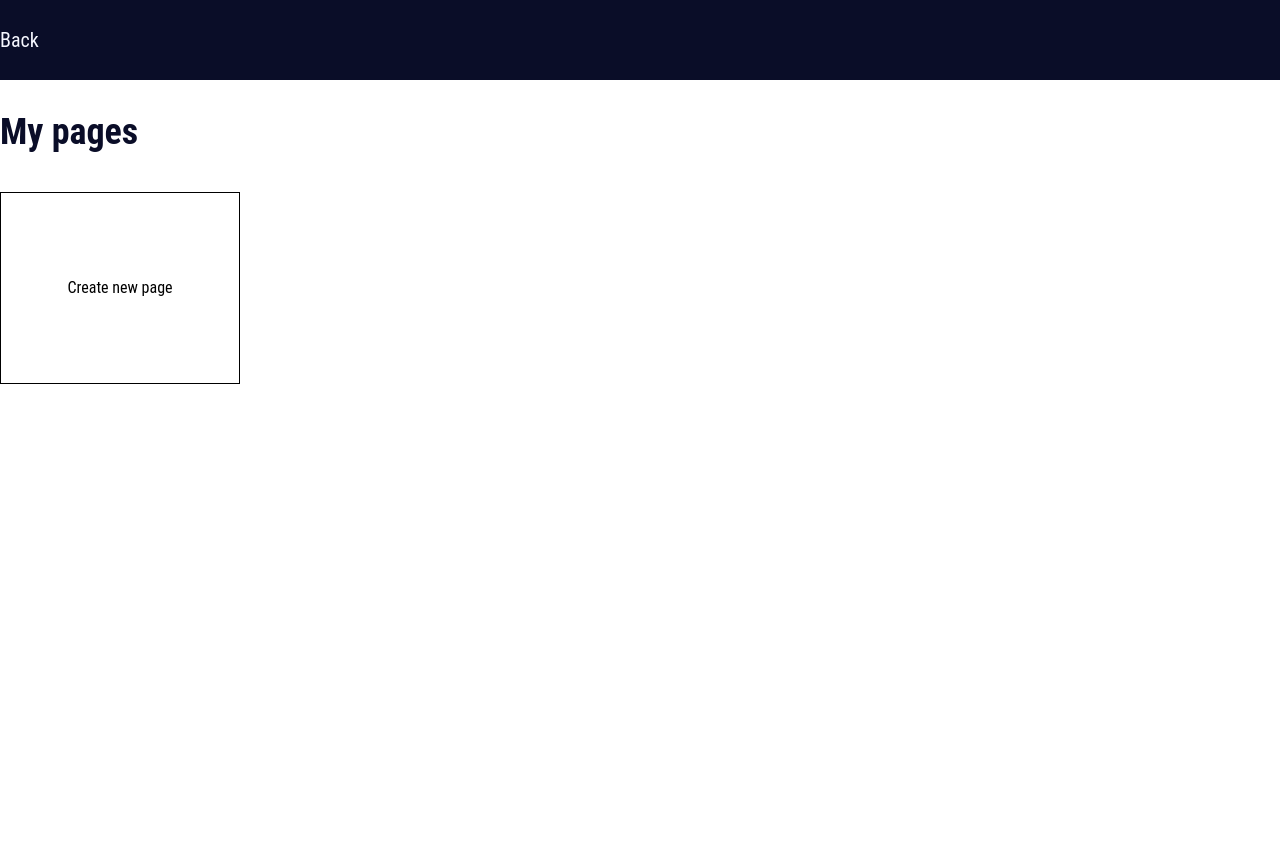
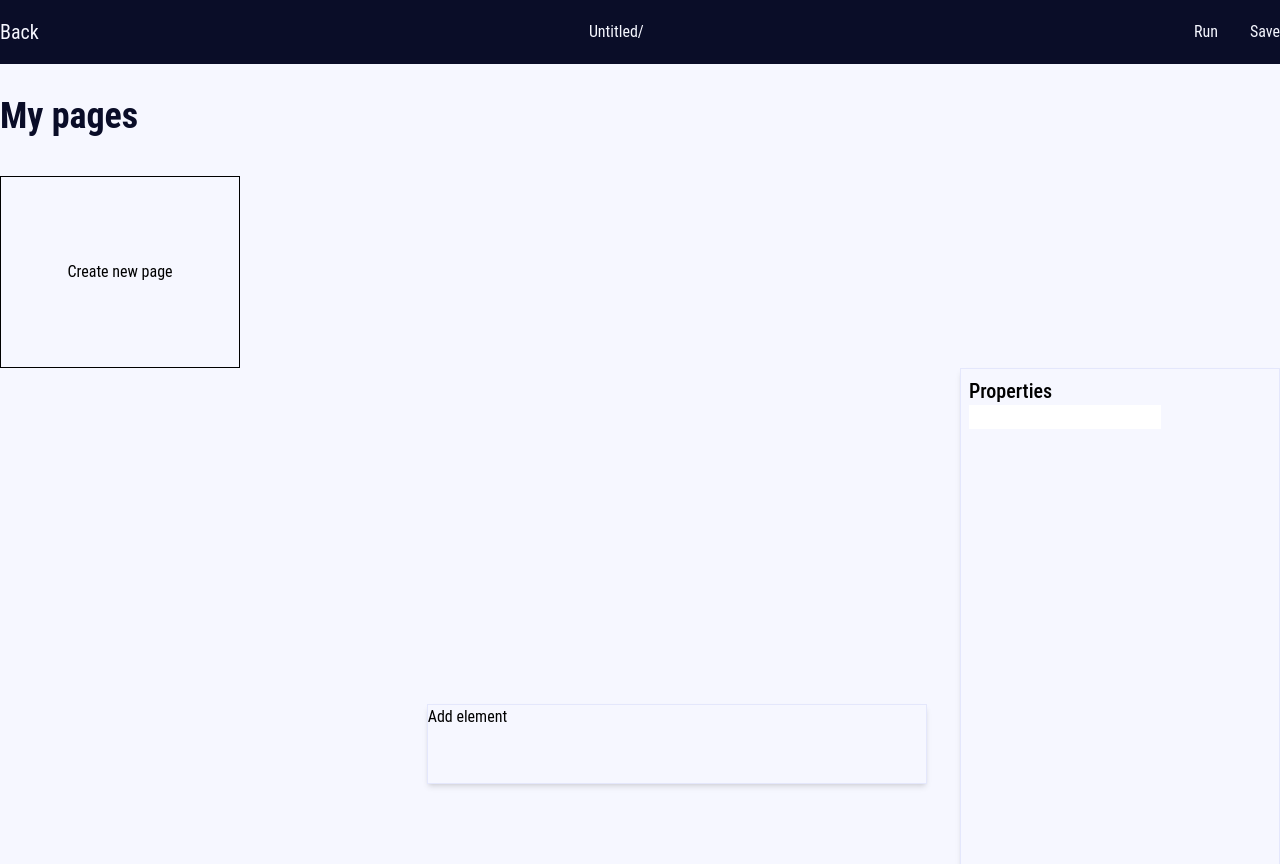
Before and after one commit to Uzyxen/website-builder, a Nuxt app: page /websites in a window 1280 px wide. Before the commit the page ends 800 px from the top, so only its background shows below. Built offline with nearby package versions, Linux system fonts and the light colour scheme.

Commit message:
create tools

```diff
--- a/components/UI/BuilderHeader.vue
+++ b/components/UI/BuilderHeader.vue
@@ -1,7 +1,16 @@
 <template>
-    <header class="h-20 w-full bg-secondary">
-        <div class="max-w-screen-2xl mx-auto flex items-center h-full">
-            <button class="text-primary text-xl" @click="$router.back()">Back</button>
+    <header class="h-16 w-full bg-secondary">
+        <div class="max-w-screen-2xl mx-auto flex justify-between items-center h-full text-primary">
+            <button class="text-xl" @click="$router.back()">Back</button>
+
+            <div>
+                <h1>Untitled/</h1>
+            </div>
+
+            <div class="flex gap-8">
+                <button>Run</button>
+                <button>Save</button>
+            </div>
         </div>
     </header>
 </template>
--- /dev/null
+++ b/components/UI/ToggleSection.vue
@@ -0,0 +1,14 @@
+<template>
+    <div class="p-2">
+        <h1 @click.self="isToggled = !isToggled" class="text-xl font-medium">{{ title }}</h1>
+        <div v-if="isToggled">
+            <slot />
+        </div>
+    </div>
+</template>
+
+<script setup>
+    defineProps(['title']);
+
+    const isToggled = ref(true);
+</script>
--- /dev/null
+++ b/components/tools/Propertybar.vue
@@ -0,0 +1,11 @@
+<template>
+    <div class="h-full w-80 fixed right-0 border border-primary-10 bg-primary shadow-md">
+        <ToggleSection title="Properties">
+            <input type="text">
+        </ToggleSection>
+    </div>
+</template>
+
+<script setup>
+
+</script>
--- /dev/null
+++ b/components/tools/Toolbar.vue
@@ -0,0 +1,7 @@
+<template>
+    <div class="w-[500px] h-20 absolute bottom-20 left-1/3 bg-primary shadow-md border border-primary-10">
+        <ul>
+            <li>Add element</li>
+        </ul>
+    </div>
+</template>
--- a/layouts/builder.vue
+++ b/layouts/builder.vue
@@ -2,8 +2,11 @@
     <div>
         <BuilderHeader />
 
-        <main>
+        <main class="bg-primary h-screen relative">
             <slot />
+
+            <Propertybar />
+            <Toolbar />
         </main>
     </div>
 </template>
--- a/tailwind.config.js
+++ b/tailwind.config.js
@@ -4,8 +4,9 @@ export default {
   theme: {
     colors: {
       'primary': '#F6F7FF',
+      'primary-10': '#E4E7FC',
       'secondary': '#0A0D28',
-      'secondary-2': '#270A3A'
+      'secondary-2': '#270A3A',
     },
     extend: {},
   },
```
Also changed, not shown: pages/websites/[website].vue (line endings or trailing spaces).
